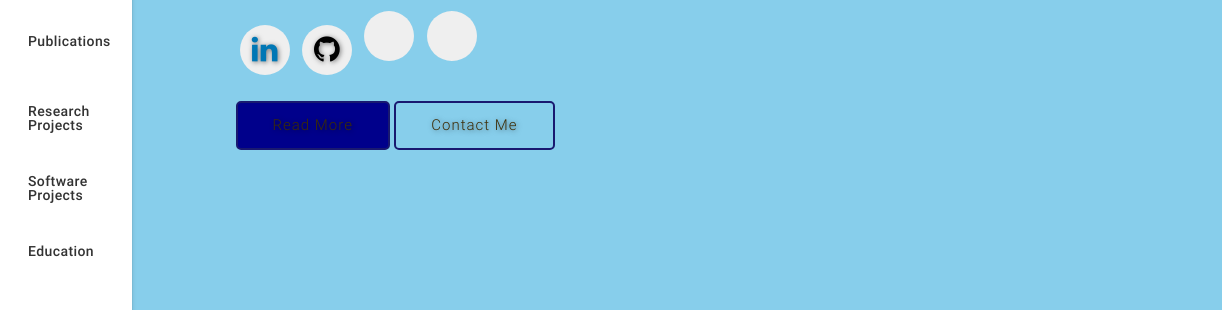
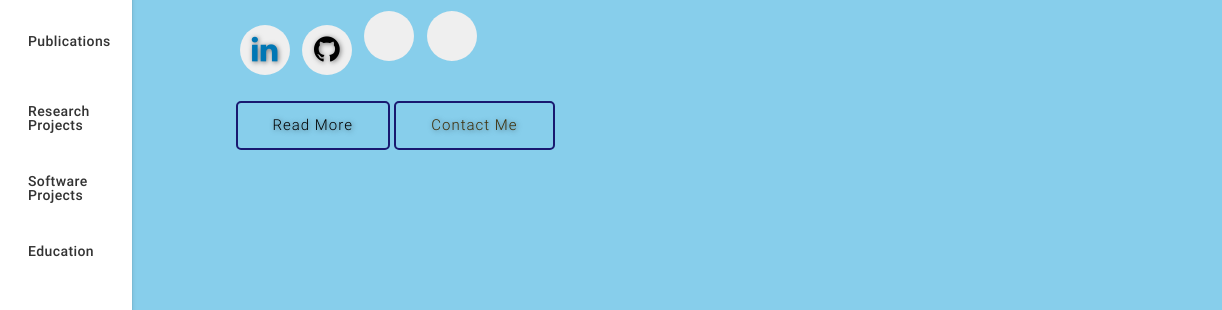
Before and after one commit to ProtikDey/ProtikDey.github.io, a plain HTML site: page index.html in a window 1280 px wide. Shown: the part 277-587 px from the top of the page, 58-1280 px from the left. Drawn offline with nearby package versions, Linux system fonts and the light colour scheme; some icons are missing.

```diff
--- a/assets/css/style.css
+++ b/assets/css/style.css
@@ -95,8 +95,8 @@
 
   position: relative;
   padding: 11px 35px;
-  background: darkblue;
-  color: #3d2c06;
+  background: none;
+  color: black;
   border: 2px solid #191970;
   font-weight: 600;
   font-size: 15px;
--- a/index.html
+++ b/index.html
@@ -378,7 +378,7 @@
 
           <ol>
            <li><b>Static Detection of Malicious Code in Programs Using
-             Semantic Techniques</b>
+             Semantic Techniques</b> <br>
              <b>Authors:</b> Syed Zami-Ul-Haque Navid, <b>Protik Dey </b>, Shamiul
              Hasan, Muhammad Masroor Ali <br>
              Published at 2020 11th International Conference on Electrical
```
